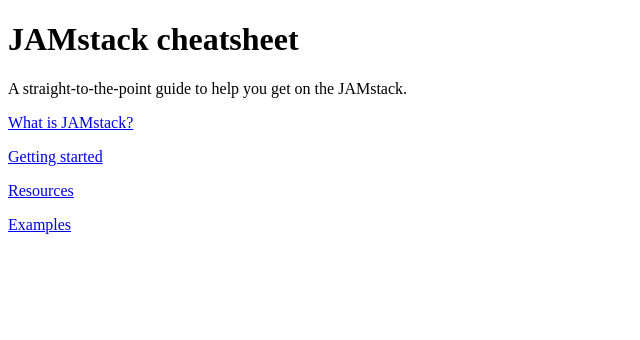
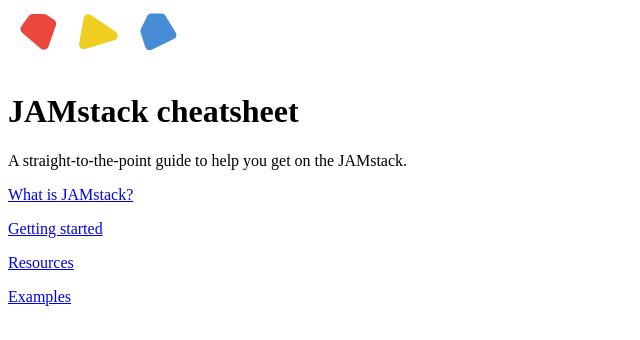
Before and after one commit to stackbit/jamstack-wtf, a Gatsby site: page / in a window 1280 px wide. Shown: the whole page, without its empty margins (0-640 px from the left). Built offline with nearby package versions, Linux system fonts and the light colour scheme; Gatsby itself is replaced by a stand-in of ours.

Commit message:
Add icons

```diff
--- /dev/null
+++ b/src/icons/index.js
@@ -0,0 +1,34 @@
+import React from 'react';
+
+export function J(props) {
+  return (
+    <svg xmlns="http://www.w3.org/2000/svg" viewBox="0 0 100 125" {...props}>
+      <path
+        fill="currentColor"
+        d="M15.3 38l15.5-21.4c1.9-2.6 4.9-4.1 8.1-4.1h23.2c2 0 3.9.6 5.5 1.7l15.8 10.5c3.8 2.5 5.4 7.3 3.9 11.7l-15.4 44C69.5 87 61.3 89.2 56 84.7L17 51.5c-4.1-3.4-4.8-9.3-1.7-13.5z"
+      />
+    </svg>
+  );
+}
+
+export function A(props) {
+  return (
+    <svg xmlns="http://www.w3.org/2000/svg" viewBox="0 0 100 125" {...props}>
+      <path
+        fill="currentColor"
+        d="M10.7 74.1l9.4-53c1.3-7.1 9.4-10.5 15.3-6.5l51.3 34.8c6.9 4.7 5.3 15.3-2.7 17.7L23.4 85.3c-7.1 2.2-13.9-3.9-12.7-11.2z"
+      />
+    </svg>
+  );
+}
+
+export function M(props) {
+  return (
+    <svg xmlns="http://www.w3.org/2000/svg" viewBox="0 0 100 125" {...props}>
+      <path
+        fill="currentColor"
+        d="M14.3 43.7L27.2 17c1.7-3.4 5.1-5.6 8.9-5.5l21.2.2c3.4 0 6.5 1.8 8.2 4.6l21.4 34.5c3.1 5 1.2 11.5-4.1 14L37 87c-5.4 2.6-11.8-.2-13.6-5.9L13.8 51c-.8-2.4-.6-5 .5-7.3z"
+      />
+    </svg>
+  );
+}
--- a/src/pages/index.js
+++ b/src/pages/index.js
@@ -1,9 +1,23 @@
 import React from 'react';
 import { Link } from 'gatsby';
+import { J, A, M } from '../icons';
+
+const colors = {
+  red: '#eb473d',
+  yellow: '#f0cd21',
+  green: '#4ca741',
+  blue: '#478cd4',
+  pink: '#e88ea4',
+};
 
 export default function() {
   return (
     <div>
+      <div>
+        <J width="60px" height="60px" style={{ color: colors.red }} />
+        <A width="60px" height="60px" style={{ color: colors.yellow }} />
+        <M width="60px" height="60px" style={{ color: colors.blue }} />
+      </div>
       <h1>JAMstack cheatsheet</h1>
       <p>A straight-to-the-point guide to help you get on the JAMstack.</p>
       <p>
```
